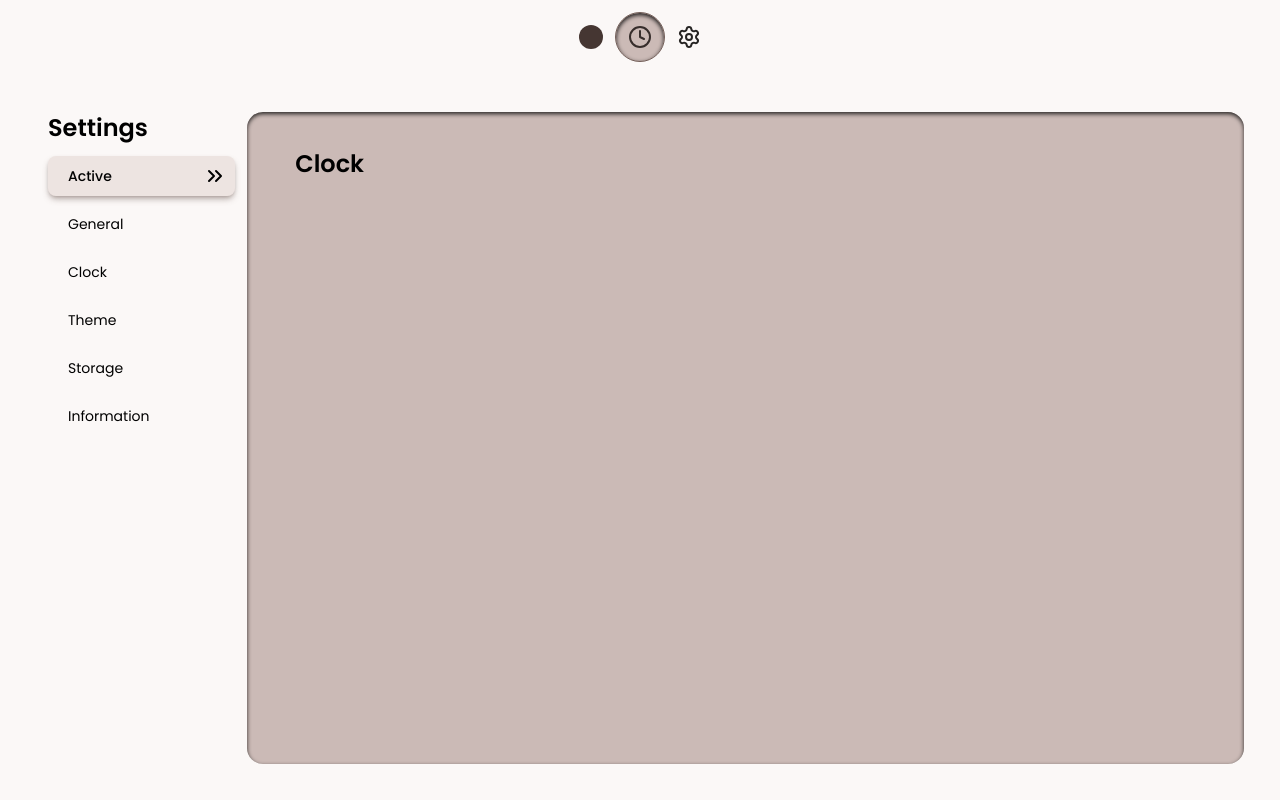
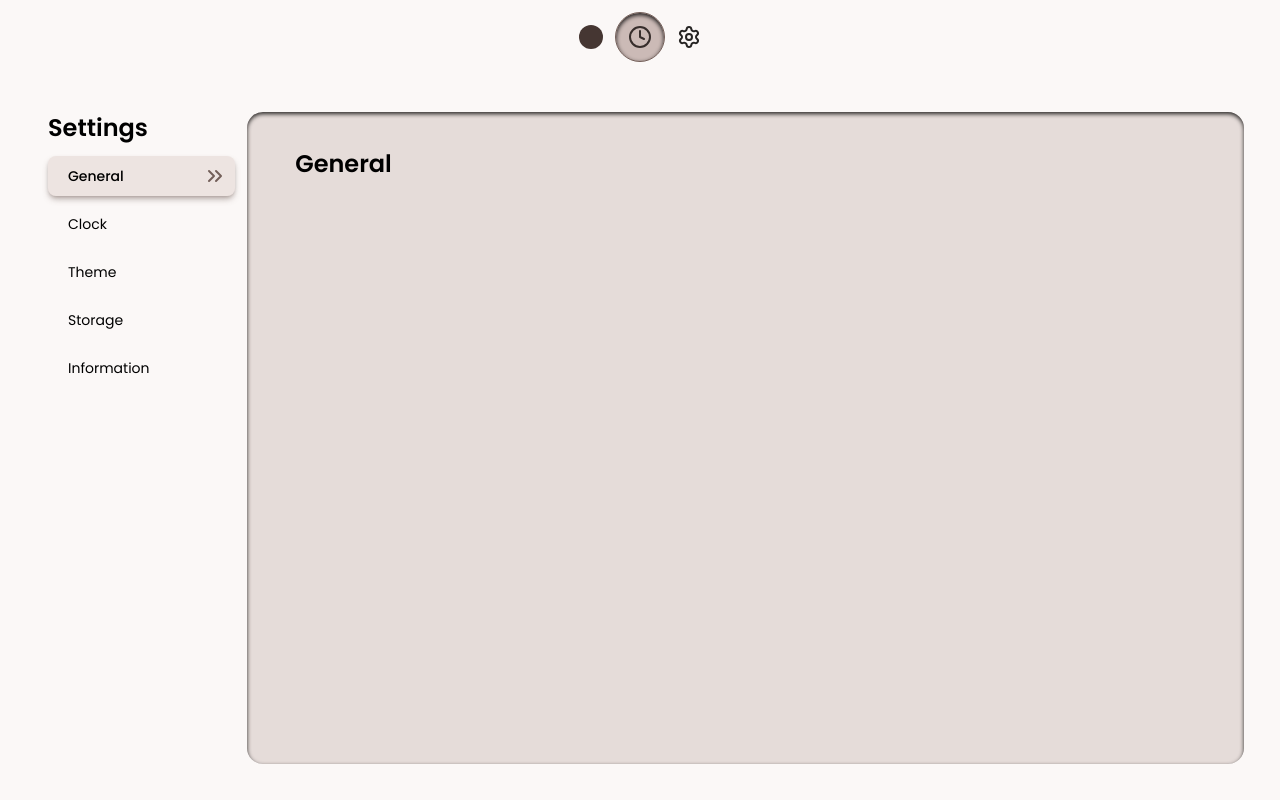
Before and after one commit to plwtx/chai.study, a React (Vite) app: page /settings in a window 1280 px wide. Built offline with nearby package versions, Linux system fonts and the light colour scheme; a web font is replaced by a local one; what @toolwind/corner-shape would draw is missing.

Commit message:
UI: Settings page load animation + clean up.

```diff
--- a/src/features/settings/components/settings-general.tsx
+++ b/src/features/settings/components/settings-general.tsx
@@ -3,7 +3,7 @@ export default function Settings() {
     <>
       <div className="font-poppins h-full w-full p-9">
         {/* Title */}
-        <h1 className="font-poppins px-3 text-2xl font-semibold">Clock</h1>
+        <h1 className="font-poppins px-3 text-2xl font-semibold">General</h1>
       </div>
     </>
   );
--- a/src/features/settings/components/settings-information.tsx
+++ b/src/features/settings/components/settings-information.tsx
@@ -3,7 +3,7 @@ export default function Settings() {
     <>
       <div className="font-poppins h-full w-full p-9">
         {/* Title */}
-        <h1 className="font-poppins px-3 text-2xl font-semibold">Clock</h1>
+        <h1 className="font-poppins px-3 text-2xl font-semibold">Information</h1>
       </div>
     </>
   );
--- /dev/null
+++ b/src/features/settings/components/settings-nav.tsx
@@ -0,0 +1,53 @@
+import { ChevronsRight } from "lucide-react";
+import { cn } from "@/lib/utils";
+
+export interface SettingsCategory {
+  id: string;
+  name: string;
+}
+
+interface SettingsNavProps {
+  categories: SettingsCategory[];
+  activeId: string;
+  onSelect: (id: string) => void;
+}
+
+export default function SettingsNav({
+  categories,
+  activeId,
+  onSelect,
+}: SettingsNavProps) {
+  return (
+    <aside className="w-64" aria-label="Settings category selection sidebar.">
+      <h1 className="font-poppins px-3 text-2xl font-semibold">Settings</h1>
+      <ul className="my-3 flex w-full flex-col gap-2 px-3 text-sm font-normal">
+        {categories.map((category) => {
+          const isActive = category.id === activeId;
+          return (
+            <li
+              key={category.id}
+              onClick={() => onSelect(category.id)}
+              className={cn(
+                "flex items-center rounded-lg p-2 pl-5",
+                isActive
+                  ? "bg-brown-200/45 shadow-brown-500/45 justify-between font-medium shadow-md"
+                  : "hover:bg-brown-100/75 group cursor-pointer justify-start",
+              )}
+            >
+              {category.name}
+              <span
+                className={cn(
+                  "text-brown-500",
+                  !isActive &&
+                    "z-0 -translate-x-9 pl-3 opacity-0 transition-all duration-300 ease-in-out group-hover:translate-x-0 group-hover:opacity-100",
+                )}
+              >
+                <ChevronsRight />
+              </span>
+            </li>
+          );
+        })}
+      </ul>
+    </aside>
+  );
+}
--- a/src/features/settings/components/settings-storage.tsx
+++ b/src/features/settings/components/settings-storage.tsx
@@ -3,7 +3,7 @@ export default function Settings() {
     <>
       <div className="font-poppins h-full w-full p-9">
         {/* Title */}
-        <h1 className="font-poppins px-3 text-2xl font-semibold">Clock</h1>
+        <h1 className="font-poppins px-3 text-2xl font-semibold">Storage</h1>
       </div>
     </>
   );
--- a/src/features/settings/components/settings-theme.tsx
+++ b/src/features/settings/components/settings-theme.tsx
@@ -3,7 +3,7 @@ export default function Settings() {
     <>
       <div className="font-poppins h-full w-full p-9">
         {/* Title */}
-        <h1 className="font-poppins px-3 text-2xl font-semibold">Clock</h1>
+        <h1 className="font-poppins px-3 text-2xl font-semibold">Theme</h1>
       </div>
     </>
   );
--- a/src/features/settings/index.tsx
+++ b/src/features/settings/index.tsx
@@ -1,63 +1,59 @@
-import { ChevronsRight } from "lucide-react";
+import { useState } from "react";
+import { AnimatePresence, motion } from "motion/react";
+import SettingsNav, { type SettingsCategory } from "./components/settings-nav";
+import GeneralSettings from "./components/settings-general";
 import ClockSettings from "./components/settings-clock";
+import ThemeSettings from "./components/settings-theme";
+import StorageSettings from "./components/settings-storage";
+import InformationSettings from "./components/settings-information";
+
+const CATEGORIES: SettingsCategory[] = [
+  { id: "general", name: "General" },
+  { id: "clock", name: "Clock" },
+  { id: "theme", name: "Theme" },
+  { id: "storage", name: "Storage" },
+  { id: "information", name: "Information" },
+];
+
+const CATEGORY_COMPONENTS: Record<string, React.ComponentType> = {
+  general: GeneralSettings,
+  clock: ClockSettings,
+  theme: ThemeSettings,
+  storage: StorageSettings,
+  information: InformationSettings,
+};
 
 export default function Settings() {
-  interface SettingsCategories {
-    id: number;
-    name: string;
-    component: React.ComponentType;
-  }
+  const [activeId, setActiveId] = useState("general");
+  const ActivePanel = CATEGORY_COMPONENTS[activeId];
 
-  const categoriesList: SettingsCategories[] = [
-    { id: 1, name: "General", component: null },
-    { id: 2, name: "Clock", component: null },
-    { id: 3, name: "Theme", component: null },
-    { id: 4, name: "Storage", component: null },
-    { id: 5, name: "Information", component: null },
-  ];
   return (
-    <>
     <div className="bg-brown-50 font-poppins h-dvh w-full p-9">
       <div className="flex h-full w-full flex-col items-center justify-center">
         <div className="mt-19 flex h-dvh w-full max-w-7xl items-center justify-center">
           <div className="flex h-full w-full">
-              {/* Settings Navigation Sidebar: */}
-              <aside
-                className="w-64"
-                aria-label="Settings category selection sidebar."
+            <SettingsNav
+              categories={CATEGORIES}
+              activeId={activeId}
+              onSelect={setActiveId}
+            />
+            <main className="bg-brown-300/35 shadow-brown-800 h-full w-full overflow-hidden rounded-2xl shadow-inner">
+              <AnimatePresence mode="wait">
+                <motion.div
+                  key={activeId}
+                  initial={{ opacity: 0, x: 12 }}
+                  animate={{ opacity: 1, x: 0 }}
+                  exit={{ opacity: 0, x: -12 }}
+                  transition={{ duration: 0.15, ease: "easeInOut" }}
+                  className="h-full w-full"
                 >
-                {/* Title */}
-                <h1 className="font-poppins px-3 text-2xl font-semibold">
-                  Settings
-                </h1>
-                {/* Settings categories: */}
-                <ul className="my-3 flex w-full flex-col gap-2 px-3 text-sm font-normal">
-                  {/* Active style + Active arrows */}
-                  <li className="bg-brown-200/45 shadow-brown-500/45 flex items-center justify-between rounded-lg p-2 pl-5 font-medium shadow-md">
-                    Active <ChevronsRight />
-                  </li>
-                  {categoriesList.map((category) => (
-                    <li
-                      className="hover:bg-brown-100/75 group flex cursor-pointer items-center justify-start rounded-lg p-2 pl-5"
-                      key={category.id}
-                    >
-                      {category.name}
-                      <span className="text-brown-500 z-0 -translate-x-9 pl-3 opacity-0 transition-all duration-300 ease-in-out group-hover:translate-x-0 group-hover:opacity-100">
-                        <ChevronsRight />
-                      </span>
-                      {/* <category.component /> */}
-                    </li>
-                  ))}
-                </ul>
-              </aside>
-              {/* Settings menu: */}
-              <main className="bg-brown-300/75 shadow-brown-800 h-full w-full rounded-2xl shadow-inner">
-                <ClockSettings />
+                  <ActivePanel />
+                </motion.div>
+              </AnimatePresence>
             </main>
           </div>
         </div>
       </div>
     </div>
-    </>
   );
 }
```
Lines whose indentation alone changed are shown as unchanged.
